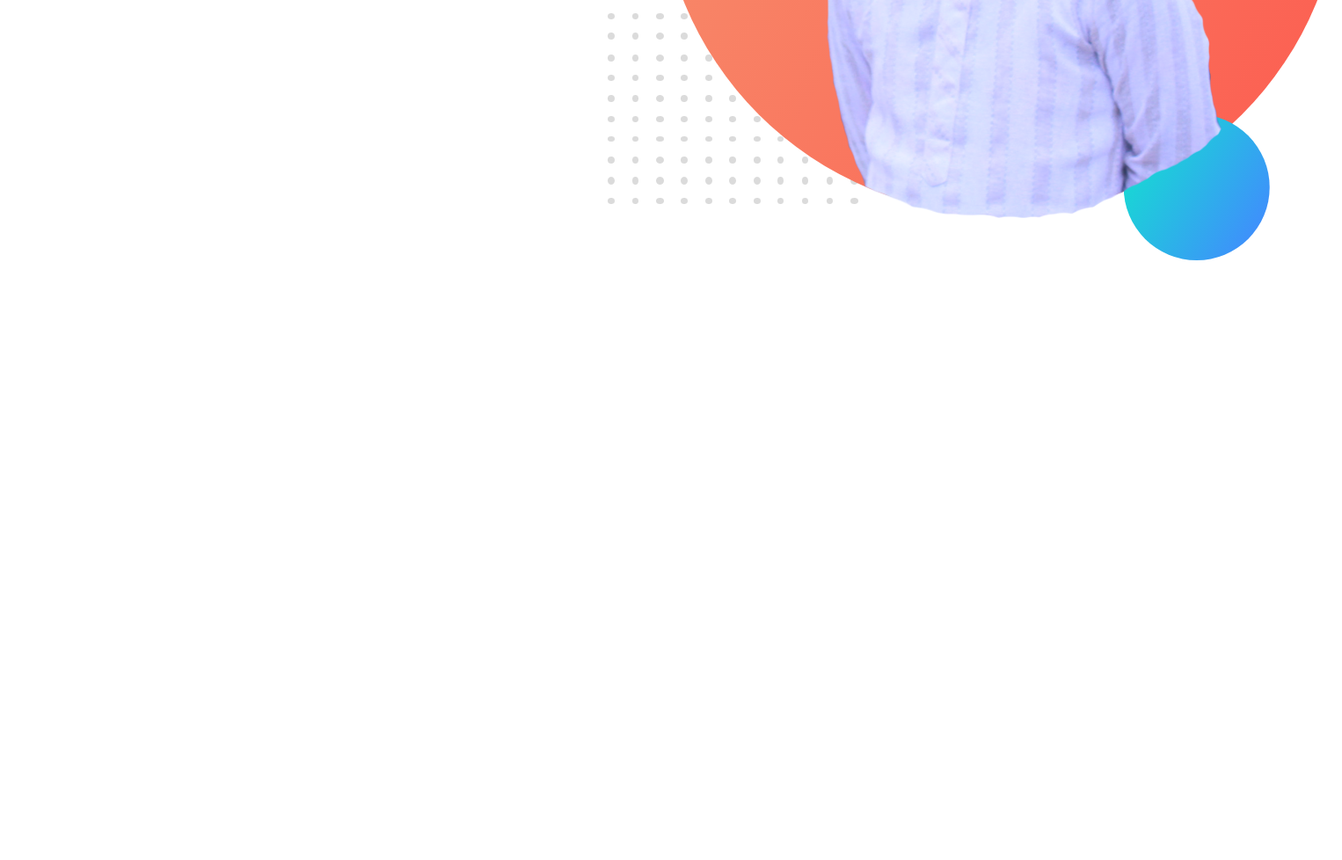
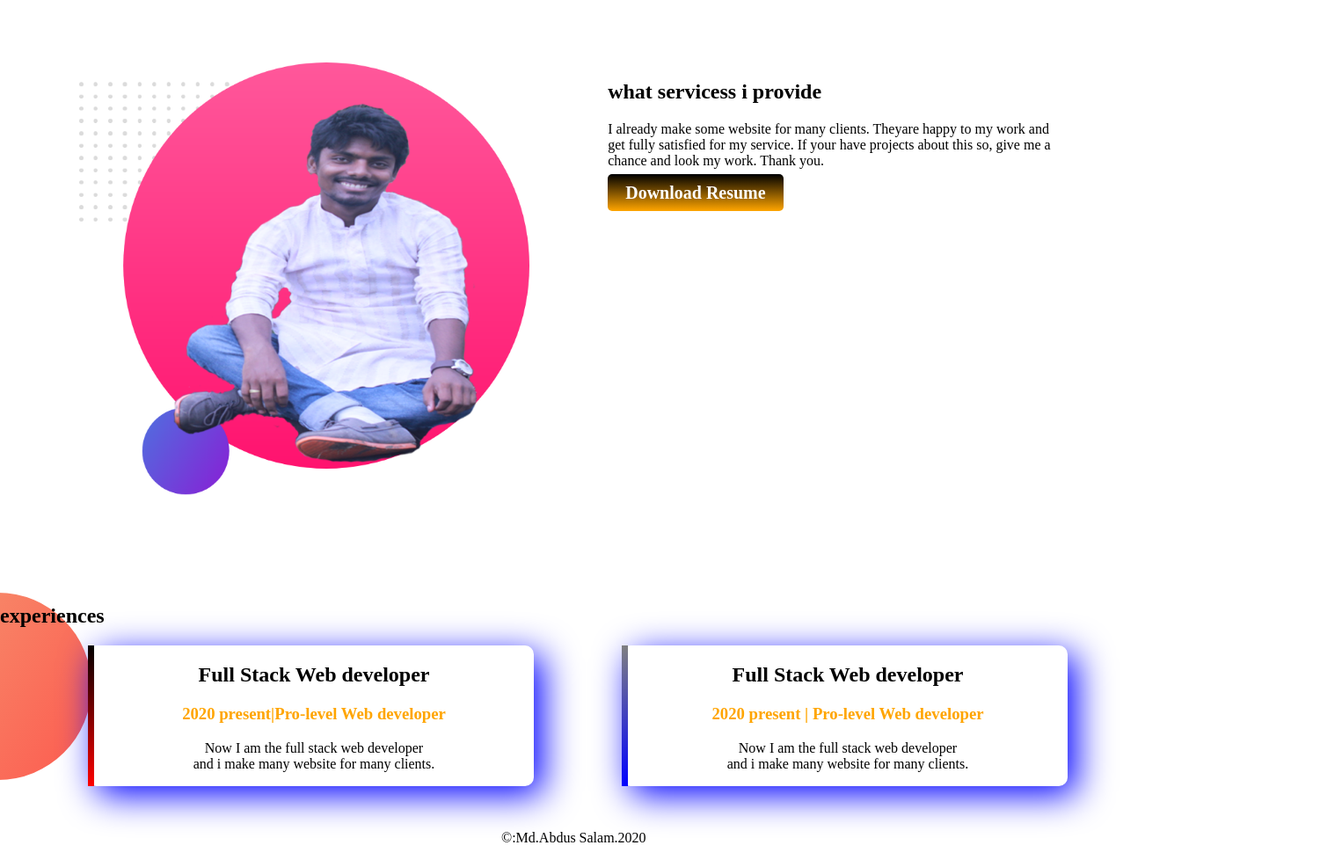
Before and after one commit to ASalam-0007/protfulio, a plain HTML site: page index.html in a window 1280 px wide. Shown: the part 541-1519 px from the top of the page at 88% size, 1526 px wide, since content can reach past the window. Before the commit the page ends 841 px from the top, so only its background shows below. Drawn offline with Linux system fonts and the light colour scheme; a web font is replaced by a local one.

Commit message:
fonished website

```diff
--- a/index.html
+++ b/index.html
@@ -8,6 +8,9 @@
     <link rel="stylesheet" href="style.css">
 </head>
 <body>
+
+    <section class="top-banner">
+
   <div class="font">
     <section>
         <h1>Welcome To</h1>
@@ -17,9 +20,57 @@
         </p>
         <p></p>
     </section>
+    <a class="button" target="_blank" href="#">Hire Me</a>
   </div>
-   <div class="imgs">
-       <img src="image/photo.png" alt=""></imgL>
+
+   <div class="font">
+       <img src="image/photo.png" alt=""></img>
+
    </div>
+
+   </section>
+   <section class="secend area">
+       <div class="font">
+            <img src="image/photo2.png" alt=""></img>
+       </div>
+       <div class="font">
+        <h2>what servicess i provide </h2>
+        <p>
+            I already make some website for many clients. Theyare happy to my work and get fully satisfied for my service. If your have projects about this so, give me a chance and look my work. Thank you.
+        </p>
+        <a class="button" target="_blank" href="#">Download Resume</a>
+       </div>
+   </section>
+   <section class="experience-area">
+       <h2>experiences</h2>
+        <div id="full-stack" class="half-width single" >
+            <h2>Full Stack Web developer</h2>
+            <h3>2020 present|Pro-level Web developer</h3>
+            <p>
+                Now I am the full stack web developer <br/>and i make many website for many clients.
+
+            </p>
+        </div>
+        <div id="full-stack1" class="half-width single">
+            <h2>Full Stack Web developer</h2>
+            <h3>2020 present | Pro-level Web developer</h3>
+            <p>
+                Now I am the full stack web developer <br/>and i make many website for many clients.
+
+            </p>
+
+
+        </div>
+
+
+   </section>
+
+
+<footer>
+    <p>&copy:Md.Abdus Salam.2020</p>
+
+</footer>
+
 </body>
+
 </html>
--- a/style.css
+++ b/style.css
@@ -1,7 +1,8 @@
 body{
-    font-family: 'Lacquer', ;
-font-family: 'Trade Winds', ;
-
+    font-family: 'Lacquer' ;
+    font-family: 'Trade Winds' ;
+    margin: 0px ;
+    height: auto;
 }
 h1{
     font-size: 50px;
@@ -14,13 +15,71 @@ color: orange;
     width: 40%;
     margin-left: 5%;
     padding-left: 2%;
+    padding-bottom: 100px;
 }
-.imgs{
-    float:left;
-    width: 40%;
-    margin-left: 5%;
-    padding-left: 2%;
-}
-.img{
+
+.font img{
     width: 100%;
 }
+.top-banner{
+
+  background-image: url("image/top-banner.png");
+  background-position: left;
+
+}
+.button{
+    font-size:20px;
+    text-decoration: none;
+    font-weight: bold;
+    background-image:linear-gradient(black, orange);
+    border: 5px;
+    border-radius:5px;
+    padding: 10px 20px;
+    color: white;
+}
+.secend area{
+    background-image: url("image/dream-bg.png");
+    height: 500px;
+}
+.experience-area{
+    float: left;
+
+}
+.half-width{
+float: left;
+margin-left: 100px;
+
+}
+    .half-width h3{
+        color: orange;
+    }
+.single{
+    box-shadow: 10px 10px 40px blue;
+    border-radius: 10px;
+}
+.experience-area{
+    background-image: url("image/exp-bg.png");
+    background-repeat: no-repeat;
+    background-position: left;
+}
+#full-stack{
+    border-left: 7px solid ;
+    width: 500px;
+    text-align: center;
+    border-image: linear-gradient(180deg ,black,red);
+    border-image-slice: 1;
+}
+#full-stack1{
+    border-left: 7px solid;
+    width: 500px;
+    text-align: center;
+    border-image: linear-gradient(180deg ,grey,blue);
+    border-image-slice: 1;
+}
+footer p{
+   text-align: center;
+    float: left;
+    margin-left: 570px;
+    margin-top: 50px;
+
+}
```
Also changed, not shown: image/photo2.png (added), 1 other file.
